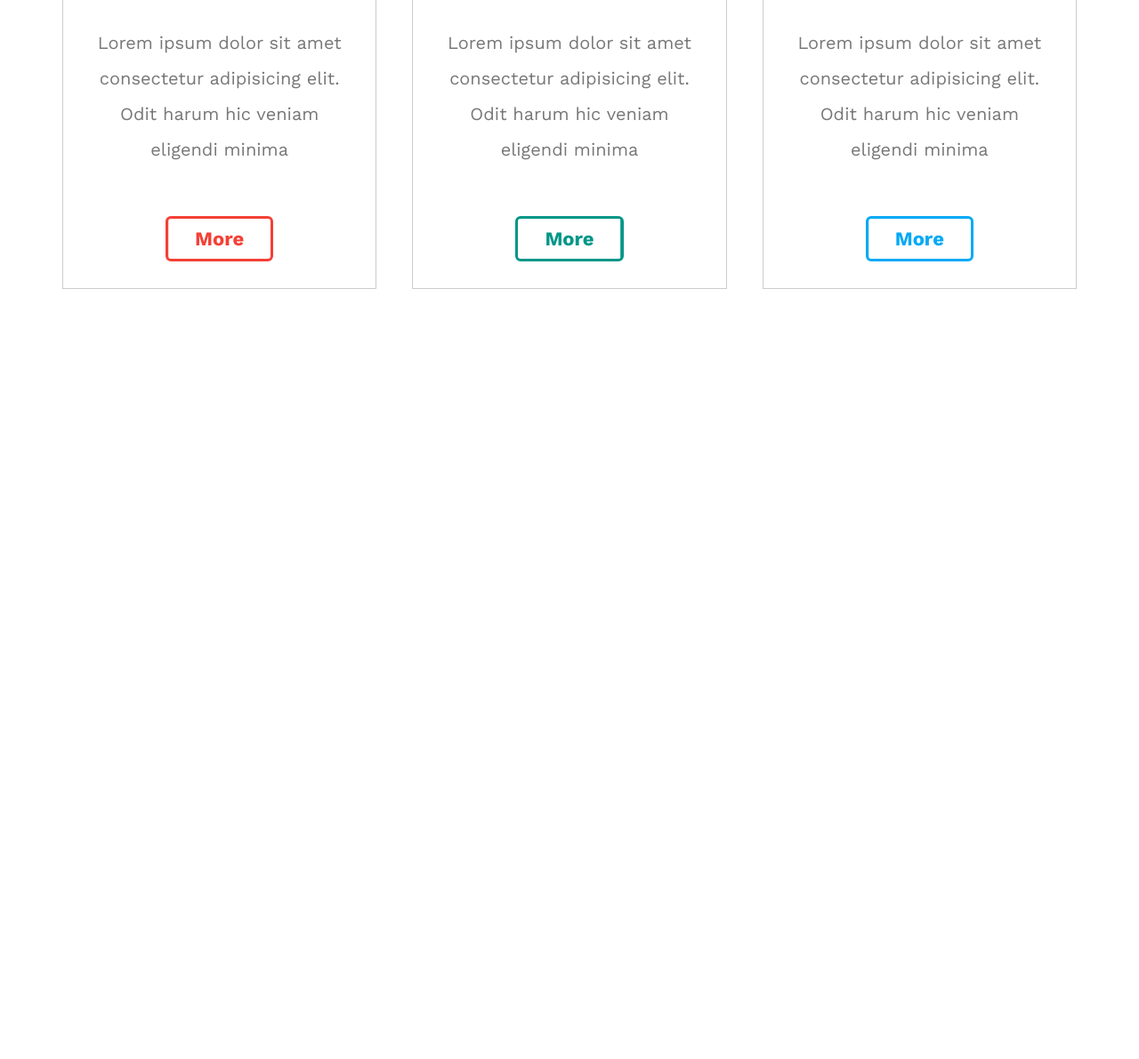
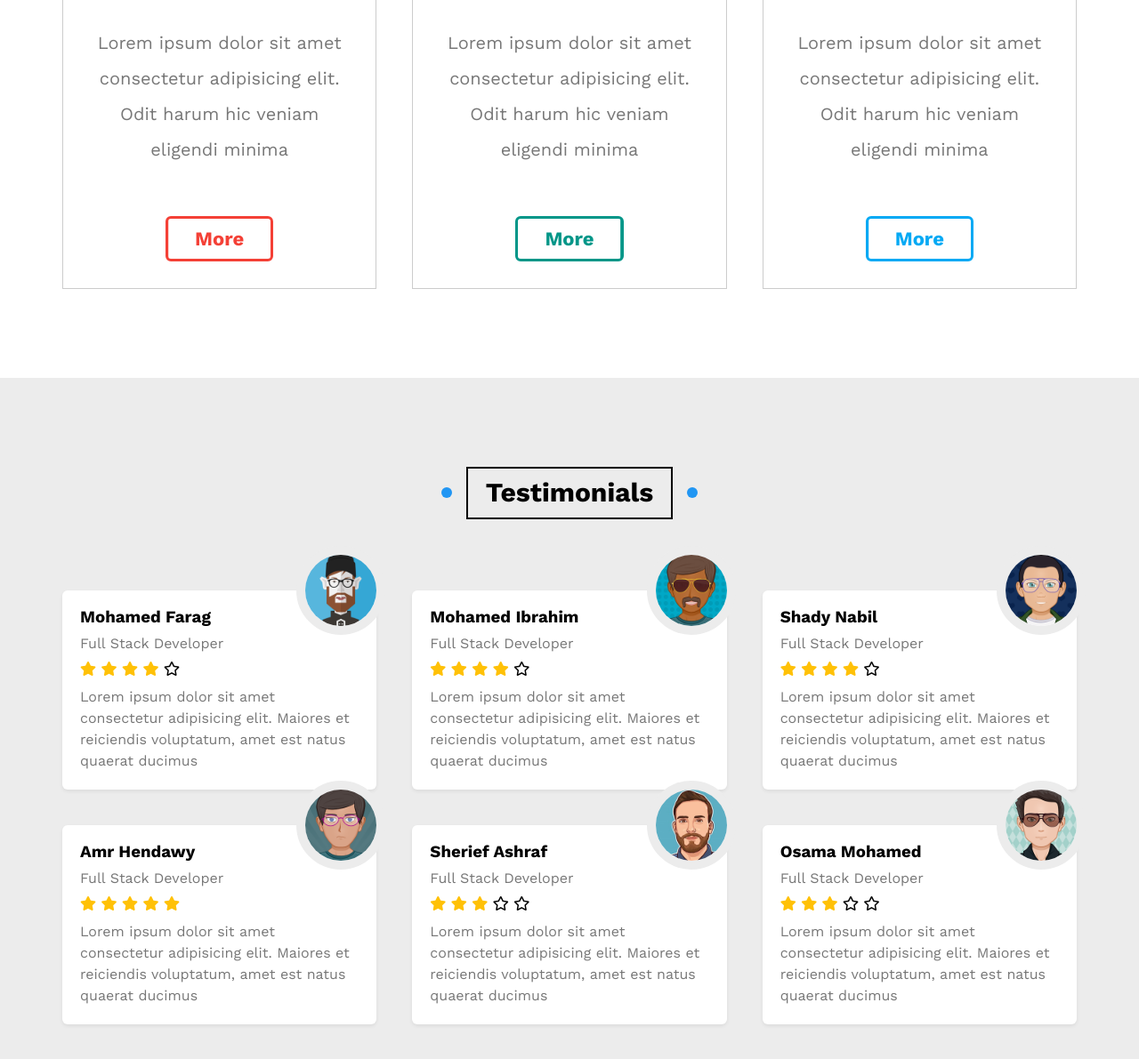
Before and after one commit to Abdullah2000Habib/Template3, a plain HTML site: page index.html in a window 1280 px wide. Shown: the part 3730-4921 px from the top of the page at 89% size. Before the commit the page ends 4155 px from the top, so only its background shows below. Drawn offline with nearby package versions, Linux system fonts and the light colour scheme.

Commit message:
video 16

```diff
--- a/css/elzero.css
+++ b/css/elzero.css
@@ -688,9 +688,10 @@ ul {
     content: "";
     position: absolute;
     left: 0;
-    top: 0;
+    top: -1;
     width: 100%;
     height: 100%;
+
 
 }
 
@@ -772,6 +773,7 @@ ul {
 
 .features .quality .img-holder::before {
     background-color: rgb(244 64 54 / 60%);
+
 }
 
 .features .quality h2::after {
@@ -834,6 +836,77 @@ ul {
 }
 
 /*End Feature */
+
+/* Start Testimonials */
+.testimonials {
+
+    padding-top: var(--main-padding-bottom);
+    padding-bottom: var(--main-padding-bottom);
+    position: relative;
+    background-color: var(--section-background);
+}
+
+.testimonials .container {
+    display: grid;
+    grid-template-columns: repeat(auto-fill, minmax(300px, 1fr));
+    gap: 40px;
+
+}
+
+.testimonials .box {
+    padding: 20px;
+    background-color: white;
+    box-shadow: 0 2px 4px rgb(0 0 0 / 7%);
+    border-radius: 6px;
+    position: relative;
+
+}
+
+.testimonials .box img {
+
+    position: absolute;
+    right: -10px;
+    top: -50px;
+    width: 100px;
+    height: 100px;
+    border-radius: 50%;
+    border: 10px solid var(--section-background);
+}
+
+.testimonials .box h3 {
+
+    margin: 0 0 10px;
+}
+
+.testimonials .box .title {
+
+    color: #777;
+    margin-bottom: 10px;
+    display: block;
+
+}
+
+.testimonials .box .rate .filled {
+
+    color: #ffc107;
+}
+
+.testimonials .box p {
+
+    line-height: 1.5;
+    color: #777;
+    margin-top: 10px;
+    margin-bottom: 0;
+
+
+
+
+
+}
+
+
+
+/* End Testimonials */
 /* Start Animation */
 
 @keyframes up-and-down {
--- a/index.html
+++ b/index.html
@@ -358,6 +358,103 @@
 
 
     <!-- End Features -->
+    <!-- Start Testimonials -->
+    <div class="testimonials" id="#testimonials">
+        <h2 class="main-title">Testimonials</h2>
+        <div class="container">
+            <div class="box">
+                <img src="images/avatar-01.png" alt="">
+                <h3>Mohamed Farag</h3>
+                <span class="title">Full Stack Developer</span>
+                <div class="rate">
+                    <i class="filled fas fa-star"></i>
+                    <i class="filled fas fa-star"></i>
+                    <i class="filled fas fa-star"></i>
+                    <i class="filled fas fa-star"></i>
+                    <i class="far fa-star"></i>
+                </div>
+                <p>Lorem ipsum dolor sit amet consectetur adipisicing elit. Maiores et reiciendis voluptatum, amet est
+                    natus quaerat ducimus</p>
+
+            </div>
+            <div class="box">
+                <img src="images/avatar-02.png" alt="">
+                <h3>Mohamed Ibrahim</h3>
+                <span class="title">Full Stack Developer</span>
+                <div class="rate">
+                    <i class="filled fas fa-star"></i>
+                    <i class="filled fas fa-star"></i>
+                    <i class="filled fas fa-star"></i>
+                    <i class="filled fas fa-star"></i>
+                    <i class="far fa-star"></i>
+                </div>
+                <p>Lorem ipsum dolor sit amet consectetur adipisicing elit. Maiores et reiciendis voluptatum, amet est
+                    natus quaerat ducimus</p>
+
+            </div>
+            <div class="box">
+                <img src="images/avatar-03.png" alt="">
+                <h3>Shady Nabil</h3>
+                <span class="title">Full Stack Developer</span>
+                <div class="rate">
+                    <i class="filled fas fa-star"></i>
+                    <i class="filled fas fa-star"></i>
+                    <i class="filled fas fa-star"></i>
+                    <i class="filled fas fa-star"></i>
+                    <i class="far fa-star"></i>
+                </div>
+                <p>Lorem ipsum dolor sit amet consectetur adipisicing elit. Maiores et reiciendis voluptatum, amet est
+                    natus quaerat ducimus</p>
+
+            </div>
+            <div class="box">
+                <img src="images/avatar-04.png" alt="">
+                <h3>Amr Hendawy</h3>
+                <span class="title">Full Stack Developer</span>
+                <div class="rate">
+                    <i class="filled fas fa-star"></i>
+                    <i class="filled fas fa-star"></i>
+                    <i class="filled fas fa-star"></i>
+                    <i class="filled fas fa-star"></i>
+                    <i class="filled fas fa-star"></i>
+                </div>
+                <p>Lorem ipsum dolor sit amet consectetur adipisicing elit. Maiores et reiciendis voluptatum, amet est
+                    natus quaerat ducimus</p>
+
+            </div>
+            <div class="box">
+                <img src="images/avatar-05.png  " alt="">
+                <h3>Sherief Ashraf</h3>
+                <span class="title">Full Stack Developer</span>
+                <div class="rate">
+                    <i class="filled fas fa-star"></i>
+                    <i class="filled fas fa-star"></i>
+                    <i class="filled fas fa-star"></i>
+                    <i class="far fa-star"></i>
+                    <i class="far fa-star"></i>
+                </div>
+                <p>Lorem ipsum dolor sit amet consectetur adipisicing elit. Maiores et reiciendis voluptatum, amet est
+                    natus quaerat ducimus</p>
+
+            </div>
+            <div class="box">
+                <img src="images/avatar-06.png" alt="">
+                <h3>Osama Mohamed</h3>
+                <span class="title">Full Stack Developer</span>
+                <div class="rate">
+                    <i class="filled fas fa-star"></i>
+                    <i class="filled fas fa-star"></i>
+                    <i class="filled fas fa-star"></i>
+                    <i class="far fa-star"></i>
+                    <i class="far fa-star"></i>
+                </div>
+                <p>Lorem ipsum dolor sit amet consectetur adipisicing elit. Maiores et reiciendis voluptatum, amet est
+                    natus quaerat ducimus</p>
+
+            </div>
+        </div>
+    </div>
+    <!-- End Testimonials -->
 </body>
 
 </html>
```
Also changed, not shown: images/avatar-01.png (added), images/avatar-02.png (added), images/avatar-03.png (added), images/avatar-04.png (added), images/avatar-05.png (added), images/avatar-06.png (added).
